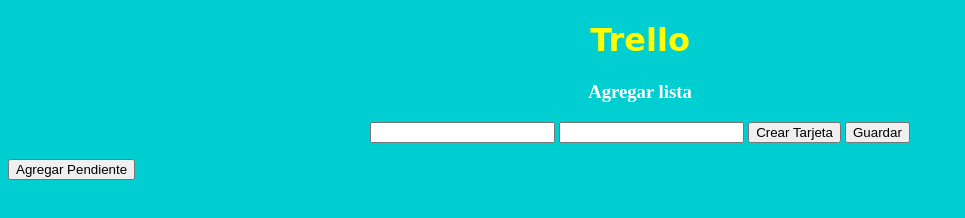
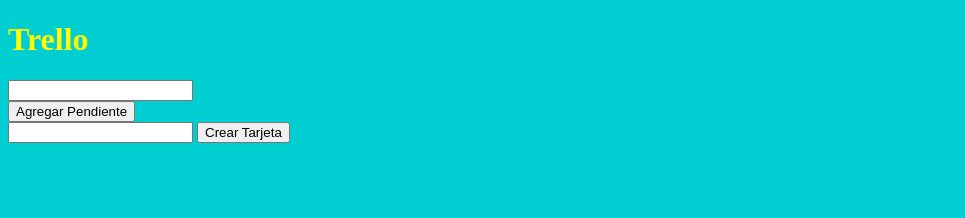
Before and after one commit to MontserratLili/Trello, a plain HTML site: page index.html in a window 1280 px wide. Both pictures are taken after a click on the button "Crear Tarjeta". Shown: the whole page, without its empty margins (0-965 px from the left). Drawn offline with Linux system fonts and the light colour scheme.

Commit message:
llegando al mismo punto pero con objetos

```diff
--- a/assets/css/trello.css
+++ b/assets/css/trello.css
@@ -4,7 +4,7 @@
 }
 h1{
   color:Yellow;
-  font-family:cursive;
+  font: 14px "Lobster Two;
 }
 section{
   color:black;
--- a/assets/js/trello.js
+++ b/assets/js/trello.js
@@ -1,53 +1,60 @@
 //Se crea la clase tarjeta para con ella crear nuestras tarjetas de Trello
-function Tarjeta(titulo, pendiente){
+function Lista(id, titulo){
   this.titulo = titulo;
-  this.pendiente = pendiente;
+  this.id= id;
+  this.pendiente = [];
 }
 
-var nuevaTarjeta=[];
-var nuevoPendiente=[];
-
-//Se crea una tarjeta con título
-function guardarTitulo(){
-  var titulo = document.getElementById("agregarTarjeta").value;
-  var nueva = new Tarjeta(titulo);
-  document.getElementById("nuevaTarjeta").innerText= titulo;
+function Pendiente(id, contenido){
+  this.id=id;
+  this.contenido=contenido;
 }
 
-//Al almacenar nuestra nueva tarjeta solo con el título, se crea un nuevo boton para agregar pendientes
-var boton = document.createElement("BUTTON");
-var texto = document.createTextNode("Agregar Pendiente");
-var entrada = document.createElement("input");
+var listas=[];
 
-//Se le da funcionalidad a dicho boton
-function crearPendiente(){
-  boton.appendChild(texto);
-  boton.setAttribute("value", "agregarPendiente");
-  entrada.setAttribute("value", "");
-  boton.setAttribute("onclick", "guardarPendiente()");
-  boton.setAttribute("onclick", "masPendientes()");
-  document.body.appendChild(boton);
+function crearLista(){
+  var id = Date.now();
+  var titulo = document.getElementById("agregarTarjeta").value;
+  console.log(titulo);
+  var lista = new Lista(id, titulo);
+  listas.push(lista);
+  mostrarLista(lista);
 }
 
-//Se crea una lista que ordena el título
-var lista;
-function guardarPendiente(){
-  var pendiente = document.getElementById("entrada");
-  lista = document.createElement("ul");
-  document.getElementById("nuevaTarjeta").appendChild(lista);
+function mostrarLista(lista){
+  console.log(lista);
+  var sectionContainer = document.createElement("section");
+  sectionContainer.id = lista.id;
+  console.log(sectionContainer);
+  var contenedorTarjeta = document.getElementById("contenedorTarjetas");
+  var tituloTarjeta = document.createElement("section");
+  console.log(tituloTarjeta);
+    tituloTarjeta.innerText = lista.titulo;
+    sectionContainer.appendChild(tituloTarjeta);
+    contenedorTarjetas.appendChild(sectionContainer);
+    document.getElementById("contenedorTarjetas").innerHTML=lista.titulo;
+
+
+
+  var cajaPendiente = document.createElement("input");
+  var texto = document.createTextNode("Agregar Pendiente");
+  var salto = document.createElement("br");
+  var botonPendiente = document.createElement("button");
+  contenedorTarjeta.appendChild(cajaPendiente);
+  contenedorTarjeta.appendChild(salto);
+  contenedorTarjeta.appendChild(botonPendiente);
+
+  cajaPendiente.type = "text";
+  cajaPendiente.setAttribute = "data-lista-id, lista.id";
+  botonPendiente.type = "submit";
+  botonPendiente.value = "Enviar Pendiente";
+  botonPendiente.onclick = "agregarPendiente()";
+  botonPendiente.setAttribute = "data-lista-id, lista.id";
+  botonPendiente.appendChild(texto);
 }
 
-//Se agregan los pendientes como elementos de la lista
-function masPendientes(){
-  var pendiente = document.getElementById("masTarjetas").value;
-  var lista2 = document.createElement("li");
-  lista2.innerText=pendiente;
-  lista.appendChild(lista2);
+function agregarPendiente(){
+  var pendienteNuevo = document.getElementById("Date.now()");
+  console.log(pendienteNuevo);
+
 }
-
-//Se muestra la tarjeta en pantalla y se da paso a la creación de nuevas tarjetas
-function imprimirTarjeta(){
-  var comentario = document.getElementById("nuevaTarjeta").value;
-  var clone = comentario.cloneNode(true);
-  document.getElementById("tarjeta").appendChild(clone);
-}
--- a/index.html
+++ b/index.html
@@ -6,16 +6,12 @@
     <link rel="stylesheet" type="text/css" href="assets\css\trello.css" media="screen"/>
   </head>
   <body>
-    <center>
     <h1>Trello</h1>
-    <h3>Agregar lista</h3>
-    <section id="tarjeta"></section>
+    <article id="contenedorTarjetas">
+      <section id="contenedorSecciones"></section>
+    </article>
     <input id="agregarTarjeta" valor="" type="text"/>
-    <input id="masTarjetas" valor="" type="text"/>
-    <button id="crearTarjeta" onclick="guardarTitulo(); crearPendiente(); guardarPendiente();">Crear Tarjeta</button>
-    <button id="otroBoton" onclick="imprimirTarjeta()">Guardar</button>
-    <tr><td><section id="nuevaTarjeta"></section></td></tr>
+    <button id="crearTarjeta" onclick= "crearLista();">Crear Tarjeta</button>
     <script src="assets\js\trello.js"></script>
-  </center>
   </body>
 </html>
```
